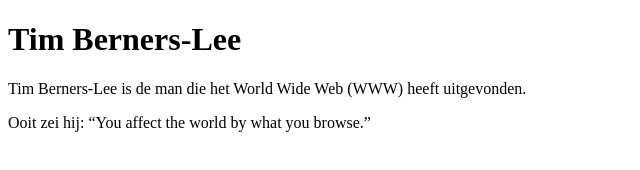
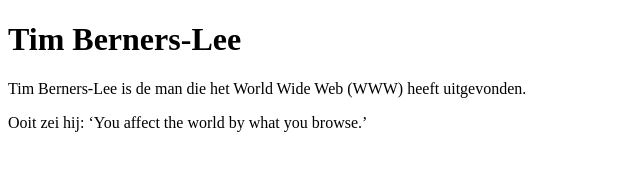
Before and after one commit to GabrielStan1PROD3/web-tech-labo-1, a plain HTML site: page quote/index.html in a window 1280 px wide. Shown: the full height of the page, 0-640 px from the left. Drawn offline with Linux system fonts and the light colour scheme.

Commit message:
oefeningen kgmt

```diff
--- a/quote/index.html
+++ b/quote/index.html
@@ -8,6 +8,6 @@
 <body>
     <h1>Tim Berners-Lee</h1>
     <p>Tim Berners-Lee is de man die het World Wide Web <quote>(WWW)</quote> heeft uitgevonden.</p>
-    <p>Ooit zei hij: <q>You affect the world by what you browse.</q></p>
+    <p>Ooit zei hij: &lsquo;You affect the world by what you browse.&rsquo;</p>
 </body>
 </html>
```
